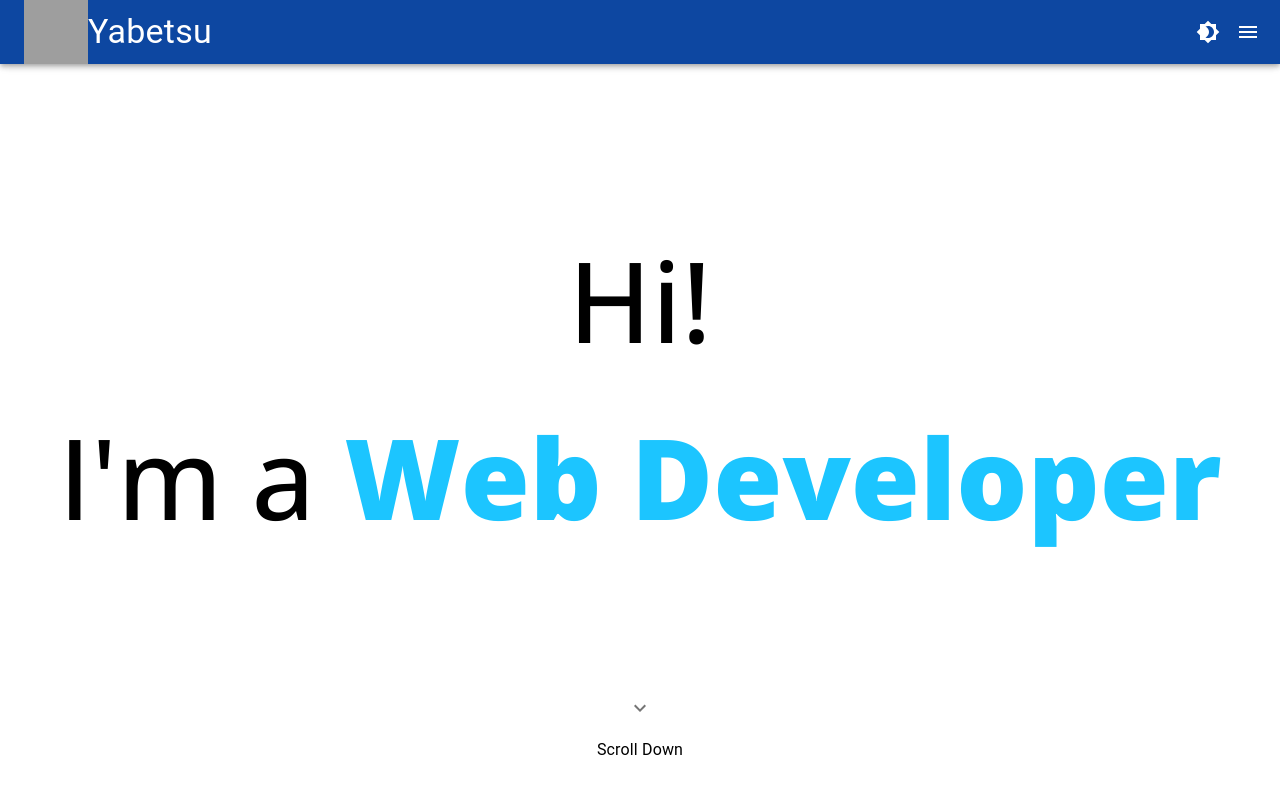
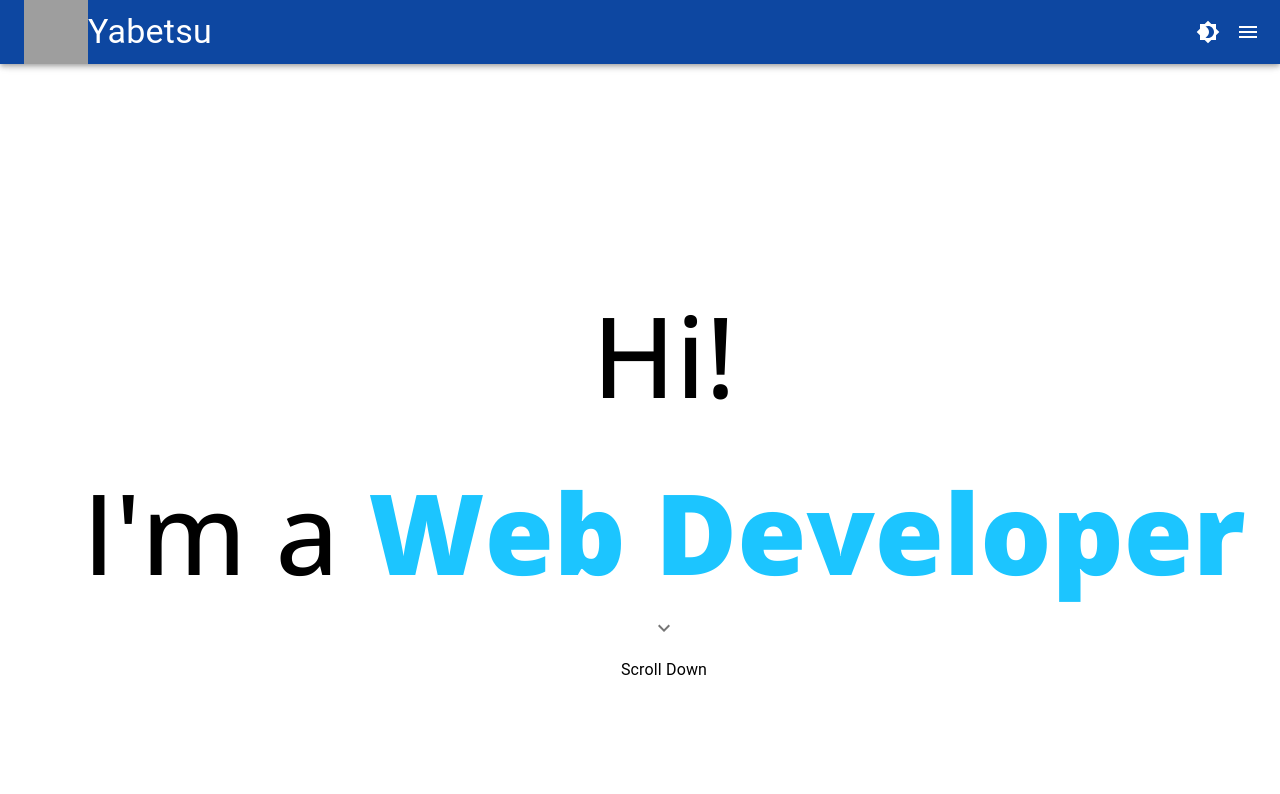
Before and after one commit to Yabetsu16/portfolio, a React (Create React App) app: page / in a window 1280 px wide. Shown: the top 794 px of the page. Built offline with nearby package versions, Linux system fonts and the light colour scheme; grey boxes are pictures that could not be loaded.

Commit message:
About added (tabs and panels only)

```diff
--- a/public/index.html
+++ b/public/index.html
@@ -22,6 +22,8 @@
       * {
         margin: 0;
         font-family: 'Open Sans', sans-serif;
+        overflow-x: hidden;
+        scroll-behavior: smooth;
       }
     </style>
   </head>
--- a/src/components/Home/Home.jsx
+++ b/src/components/Home/Home.jsx
@@ -41,7 +41,7 @@
           direction="column"
           justifyContent="center"
           alignItems="center"
-          sx={{ height: '75vh' }}
+          sx={{ height: '100vh', width: '100vw' }}
         >
           <Grid item>
             <Stack spacing={3} textAlign="center">
@@ -62,20 +62,23 @@
               </Typography>
             </Stack>
           </Grid>
-        </Grid>
-        <Box sx={{ display: 'flex', justifyContent: 'center' }}>
-          <Stack>
+          <Grid item>
             <IconButton
               aria-label="delete"
               sx={{
                 mb: '10px'
               }}
+              href="#about"
             >
               <KeyboardArrowDown />
             </IconButton>
-            <Typography paragraph>Scroll Down</Typography>
-          </Stack>
-        </Box>
+          </Grid>
+          <Grid item>
+            <Typography paragraph align="center">
+              Scroll Down
+            </Typography>
+          </Grid>
+        </Grid>
       </Main>
     </>
   );
```
Also changed, not shown: src/components/About/About.jsx (added, +48 -0 lines).
